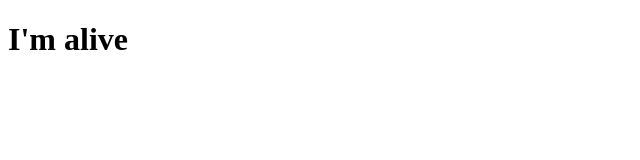
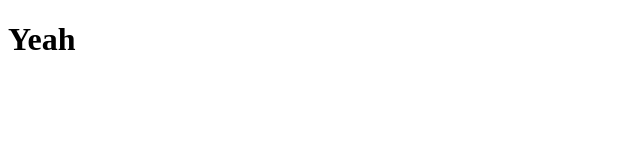
Before and after one commit to BernardoAguayoOrtega/Build-an-App-with-React-Suspense, a React app: page / in a window 1280 px wide. Shown: the top 160 px of the page, without its empty margins (0-640 px from the left). Built offline with nearby package versions, Linux system fonts and the light colour scheme.

Commit message:
Update files

```diff
--- a/src/index.jsx
+++ b/src/index.jsx
@@ -1,10 +1,16 @@
 // import react
-import React from 'react'
+import React from 'react';
 // import render method
-import { render } from 'react-dom'
+import { render } from 'react-dom';
 
 // root const
-const root = document.getElementById('root')
+const root = document.getElementById('root');
 
 // render the app
-render(<h1>I'm alive</h1>, root)
+
+render(
+	<>
+		<h1>Yeah</h1>
+	</>,
+	root,
+);
--- a/webpack.config.js
+++ b/webpack.config.js
@@ -21,5 +21,6 @@ module.exports = {
     new HtmlWebpackPlugin({
       template: './public/index.html'
     })
-  ]
+  ],
+  devtool: 'source-map'
 }
```
